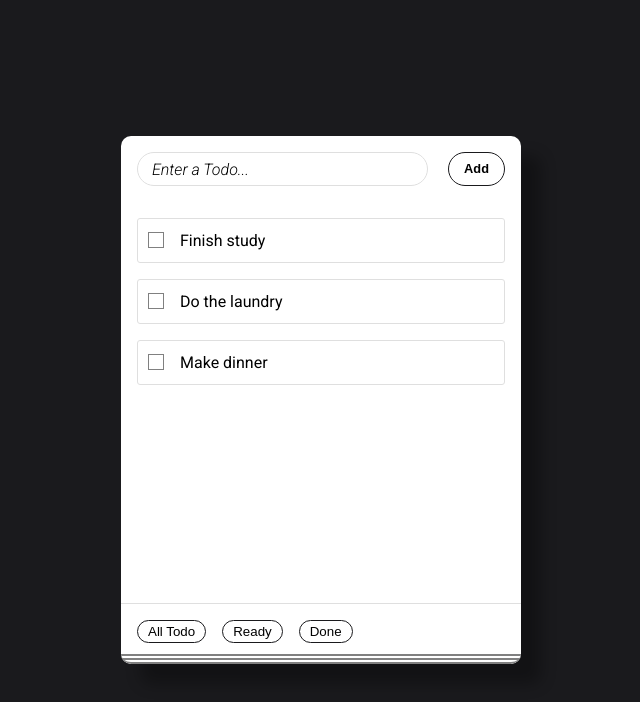
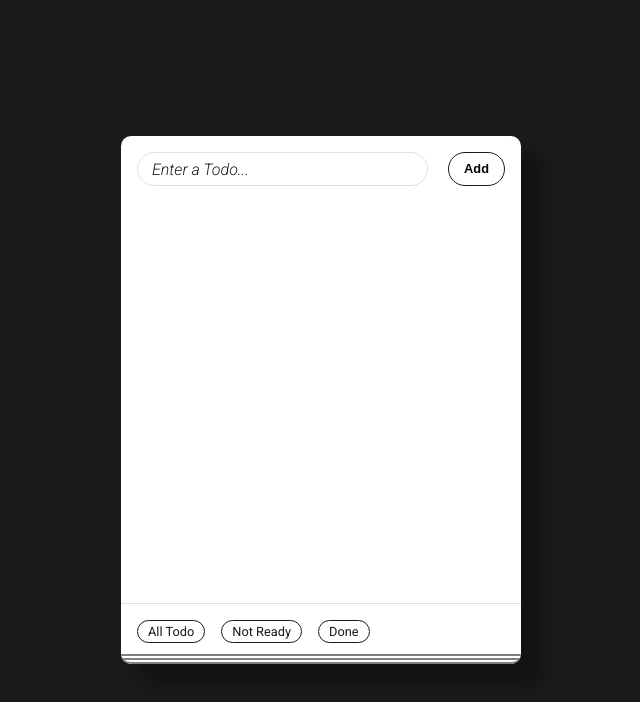
Before and after one commit to jocovass/TodoApp-Typescript, a React (Create React App) app: page /not-ready in a window 1280 px wide. Shown: the top 702 px of the page, without its empty margins (319-959 px from the left). Built offline with nearby package versions, Linux system fonts and the light colour scheme.

Commit message:
Add Filter component, and tested it, also wrote some test for the router.

```diff
--- a/src/App.scss
+++ b/src/App.scss
@@ -14,6 +14,7 @@ body {
   font-family: "Roboto";
   background-color: $dark;
   box-sizing: border-box;
+  color: $dark;
   padding: 0;
   margin: 0;
   height: 100vh;
@@ -270,6 +271,7 @@ body {
   transform: translateX(40px);
   transition: all 0.3s ease-in-out;
 }
+//FILTER COMPONENT
 .filter {
   position: relative;
   margin-top: auto;
@@ -294,7 +296,10 @@ body {
     bottom: 2px;
   }
   &__btn {
-    cursor: pointer;
+    color: $dark;
+    text-decoration: none;
+    font-size: 0.8rem;
+    display: inline-block;
     background-color: transparent;
     padding: 3px 10px;
     border: 1px solid $dark;
--- a/src/App.tsx
+++ b/src/App.tsx
@@ -1,16 +1,18 @@
-import React, { useReducer } from "react";
-import { BrowserRouter, Route } from "react-router-dom";
+import React, { useReducer, useEffect } from "react";
+import { Route, Switch } from "react-router-dom";
 import Add from "./components/Add/Add";
 import Todos from "./components/Todos/Todos";
 import { Actions, State } from "./react-app-env";
 import Filter from "./components/Filtier/Filter";
-
-import "./App.scss";
 import NotReadyTodos from "./components/Todos/NotReadyTodos";
 import DoneTodos from "./components/Todos/DoneTodos";
 
+import "./App.scss";
+
 const reducer = (state: State, action: Actions) => {
   switch (action.type) {
+    case "setInitialState":
+      return action.payload.todos;
     case "add":
       return [action.payload, ...state];
     case "remove":
@@ -29,41 +31,40 @@ const reducer = (state: State, action: Actions) => {
       throw Error("Unhandled 💥");
   }
 };
-const IS = [
-  { text: "Go for shopping", id: 0, done: true },
-  { text: "Finish study", id: 1, done: false },
-  { text: "Do the laundry", id: 2, done: false },
-  { text: "Make dinner", id: 3, done: false },
-];
 
 const App: React.FC = () => {
-  const [state, dispatch] = useReducer(reducer, IS);
+  const [state, dispatch] = useReducer(
+    reducer,
+    JSON.parse(localStorage.getItem("todos") as any) || []
+  );
+  useEffect(() => {
+    localStorage.setItem("todos", JSON.stringify(state));
+  }, [state]);
   return (
-    <BrowserRouter>
-      <div className="container" data-testid="todo-notebook">
-        <div className="main">
-          <Add updateState={dispatch} />
+    <div className="container" data-testid="todo-notebook">
+      <div className="main">
+        <Add updateState={dispatch} />
+        <Switch>
           <Route
-            path="/all"
+            path="/"
             exact
             render={() => <Todos todos={state} updateState={dispatch} />}
           />
           <Route
             path="/not-ready"
-            exact
             render={() => (
               <NotReadyTodos todos={state} updateState={dispatch} />
             )}
           />
           <Route
-            path="/done"
-            exact
+            path="/all-done"
             render={() => <DoneTodos todos={state} updateState={dispatch} />}
           />
-        </div>
-        <Filter />
+        </Switch>
       </div>
-    </BrowserRouter>
+
+      <Filter />
+    </div>
   );
 };
 
--- a/src/components/Filtier/Filter.tsx
+++ b/src/components/Filtier/Filter.tsx
@@ -1,11 +1,18 @@
 import React from "react";
+import { Link } from "react-router-dom";
 
 const Filter: React.FC = () => {
   return (
     <div className="filter">
-      <button className="filter__btn">All Todo</button>
-      <button className="filter__btn">Ready</button>
-      <button className="filter__btn">Done</button>
+      <Link to="/" className="filter__btn">
+        All Todo
+      </Link>
+      <Link to="/not-ready" className="filter__btn">
+        Not Ready
+      </Link>
+      <Link to="/all-done" className="filter__btn">
+        Done
+      </Link>
     </div>
   );
 };
--- a/src/components/Todos/DoneTodos.tsx
+++ b/src/components/Todos/DoneTodos.tsx
@@ -10,7 +10,7 @@ interface Props {
 
 const DoneTodos: React.FC<Props> = ({ todos, updateState }) => {
   return (
-    <div className="todos">
+    <div className="todos" data-testid="done-todo">
       <ul className="todos__list">
         <TransitionGroup component={null}>
           {todos.map((todo) => {
--- a/src/components/Todos/NotReadyTodos.tsx
+++ b/src/components/Todos/NotReadyTodos.tsx
@@ -10,7 +10,7 @@ interface Props {
 
 const NotReadyTodos: React.FC<Props> = ({ todos, updateState }) => {
   return (
-    <div className="todos">
+    <div className="todos" data-testid="notready-todo">
       <ul className="todos__list">
         <TransitionGroup component={null}>
           {todos.map((todo) => {
--- a/src/components/Todos/Todos.tsx
+++ b/src/components/Todos/Todos.tsx
@@ -10,7 +10,7 @@ interface Props {
 
 const Todos: React.FC<Props> = ({ todos, updateState }) => {
   return (
-    <div className="todos">
+    <div className="todos" data-testid="all-todo">
       <ul className="todos__list">
         <TransitionGroup component={null}>
           {todos.map((todo) => {
--- a/src/index.tsx
+++ b/src/index.tsx
@@ -1,5 +1,11 @@
 import React from "react";
 import ReactDOM from "react-dom";
+import { BrowserRouter } from "react-router-dom";
 import App from "./App";
 
-ReactDOM.render(<App />, document.getElementById("root"));
+ReactDOM.render(
+  <BrowserRouter>
+    <App />
+  </BrowserRouter>,
+  document.getElementById("root")
+);
--- a/src/react-app-env.d.ts
+++ b/src/react-app-env.d.ts
@@ -7,6 +7,10 @@ export interface Todo {
 }
 
 export type Actions =
+  | {
+      type: "setInitialState";
+      payload: { todos: Todop[] };
+    }
   | {
       type: "add";
       payload: {
```
Also changed, not shown: 2 other files (tests, documents, lock files or other folders).
